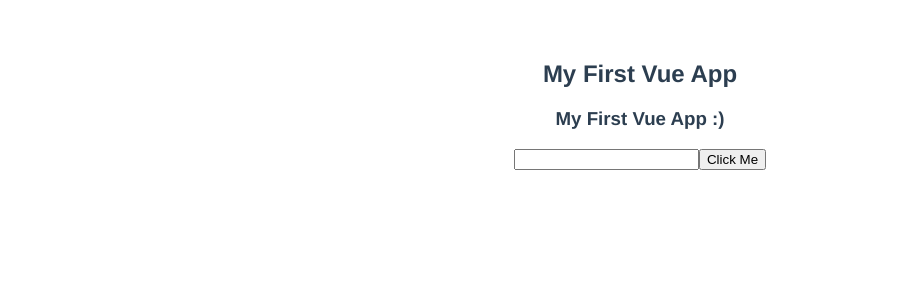
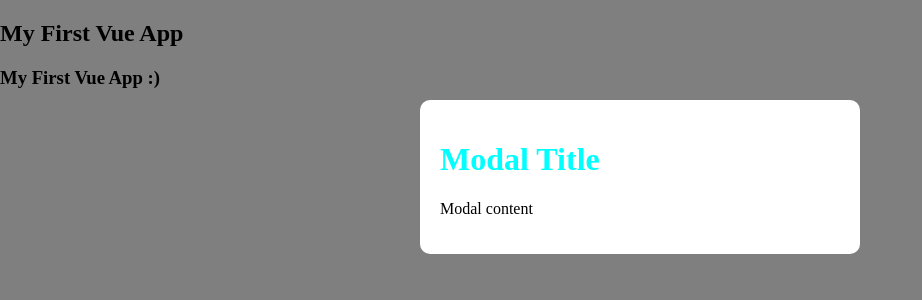
Before and after one commit to SHENEL98/Vue-basic, a Vue app in the folder VueCLI/modal-project/: page / in a window 1280 px wide. Shown: the top 300 px of the page, without its empty margins (0-922 px from the left). Built offline with nearby package versions, Linux system fonts and the light colour scheme.

Commit message:
scoped & global CSS

```diff
--- a/VueCLI/modal-project/src/App.vue
+++ b/VueCLI/modal-project/src/App.vue
@@ -2,14 +2,15 @@
   <div>
     <h2>My First Vue App </h2>
     <h3>{{ title }}</h3>
-    <input type="text" ref="name">
-    <button @click="handleClick">Click Me</button>
+    <Modal />
   </div>
 </template>
 
 <script>
+import Modal from './components/Modal.vue'
 export default {
   name: "App",
+  components: {Modal},
   data() {
     return {
       title: "My First Vue App :)",
@@ -25,7 +26,7 @@ export default {
 };
 </script>
 
-<style>
+<style scoped>
 #app {
   font-family: Avenir, Helvetica, Arial, sans-serif;
   -webkit-font-smoothing: antialiased;
@@ -33,5 +34,8 @@ export default {
   text-align: center;
   color: #2c3e50;
   margin-top: 60px;
+}h1{
+  border-bottom: 1px solid #ddd;
+  display: inline-block;
 }
 </style>
--- /dev/null
+++ b/VueCLI/modal-project/src/assets/global.css
@@ -0,0 +1,6 @@
+body{
+    margin: 0;
+}
+p{
+    font-style: italic;
+}
--- a/VueCLI/modal-project/src/components/Modal.vue
+++ b/VueCLI/modal-project/src/components/Modal.vue
@@ -0,0 +1,33 @@
+<template>
+    <div class="backdrop">
+        <div class="modal">
+            <h1>Modal Title</h1>
+            <p>Modal content</p>
+        </div>
+    </div>
+</template>
+
+<style>
+.modal{
+    width: 400px;
+    padding:20px;
+    margin:100px auto;
+    background: white;
+    border-radius: 10px;
+}
+.backdrop{
+    top:0;
+    position: fixed;
+    background: rgba(0,0,0,0.5);
+    width: 100%;
+    height: 100%;
+}
+.modal h1{
+    color:aqua;
+    border: none;
+    padding: 0;
+}
+.modal p{
+    font-style: normal;
+}
+</style>
--- a/VueCLI/modal-project/src/main.js
+++ b/VueCLI/modal-project/src/main.js
@@ -1,4 +1,5 @@
 import { createApp } from 'vue'
 import App from './App.vue'
+import './assets/global.css'
 
 createApp(App).mount('#app')
```
